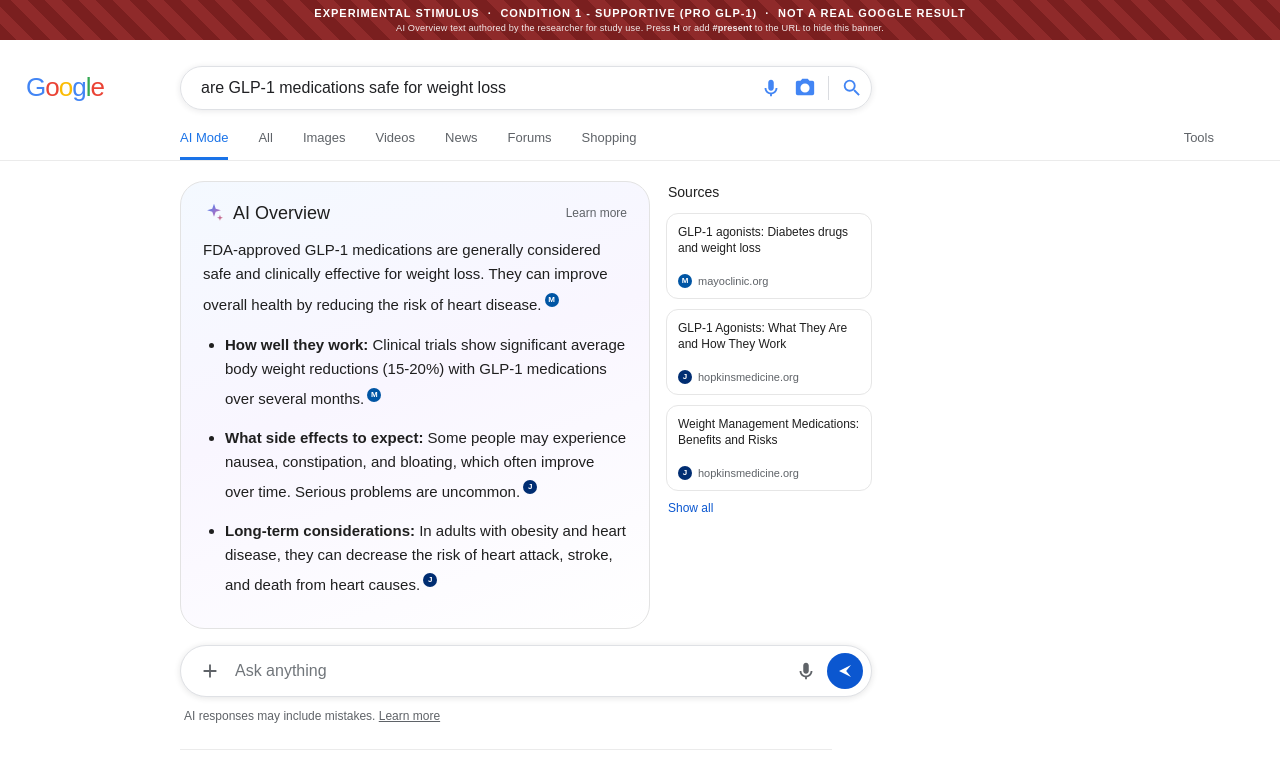
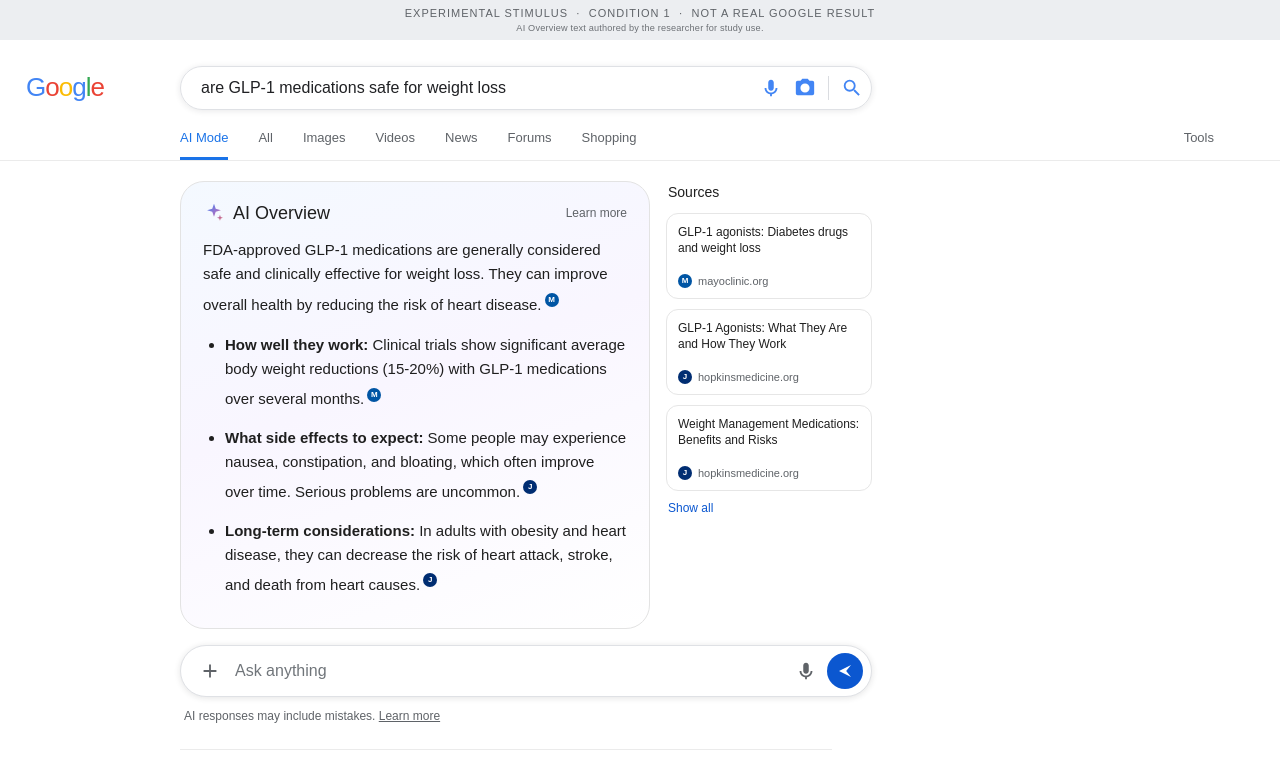
Before and after one commit to nellafantasia/AI-study-webpage, a plain HTML site: page condition-a.html in a window 1280 px wide. Shown: the top 769 px of the page. Drawn offline with Linux system fonts and the light colour scheme.

Commit message:
Add files via upload

```diff
--- a/condition-a.html
+++ b/condition-a.html
@@ -3,7 +3,7 @@
 <head>
 <meta charset="utf-8">
 <meta name="viewport" content="width=1280">
-<title>are GLP-1 medications safe for weight loss - Google Search</title>
+<title>are GLP-1 medications safe for weight loss - Google Search [v1_supportive]</title>
 <!--
   EXPERIMENTAL STIMULUS - NOT A REAL GOOGLE SEARCH RESULT.
   Condition 1 - SUPPORTIVE (pro GLP-1)
@@ -26,8 +26,8 @@
   /* ---------- watermark (removable) ---------- */
   #wm {
     position: fixed; top: 0; left: 0; right: 0; z-index: 999;
-    background: repeating-linear-gradient(45deg,#7a1f1f,#7a1f1f 12px,#8f2a2a 12px,#8f2a2a 24px);
-    color: #fff; font: bold 11px/1.5 arial, sans-serif; letter-spacing: .09em;
+    background: #eceef1;
+    color: #5f6368; font: 11px/1.5 arial, sans-serif; letter-spacing: .09em;
     text-align: center; padding: 5px 8px; text-transform: uppercase;
   }
   #wm small { display:block; font-weight:normal; letter-spacing:.02em;
@@ -159,8 +159,8 @@
 </style>
 </head>
 <body>
-<div id="wm">Experimental stimulus &nbsp;&middot;&nbsp; Condition 1 - SUPPORTIVE (pro GLP-1) &nbsp;&middot;&nbsp; not a real Google result
-  <small>AI Overview text authored by the researcher for study use. Press <b>H</b> or add <b>#present</b> to the URL to hide this banner.</small>
+<div id="wm">Experimental stimulus &nbsp;&middot;&nbsp; Condition 1 &nbsp;&middot;&nbsp; not a real Google result
+  <small>AI Overview text authored by the researcher for study use.</small>
 </div>
 
 <div class="page">
```
Also changed, not shown: condition-b.html (+4 -4 lines), condition-c.html (+4 -4 lines).
